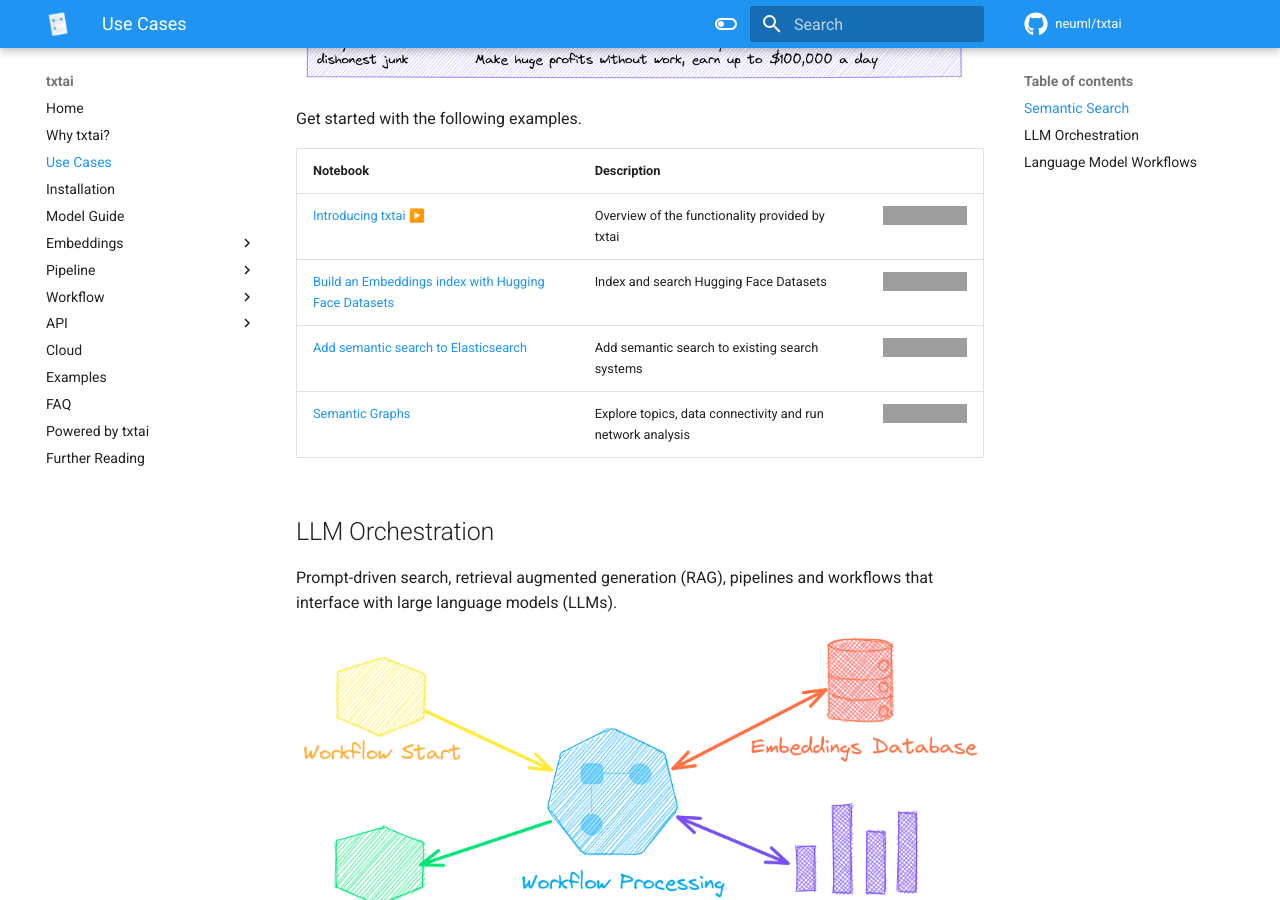
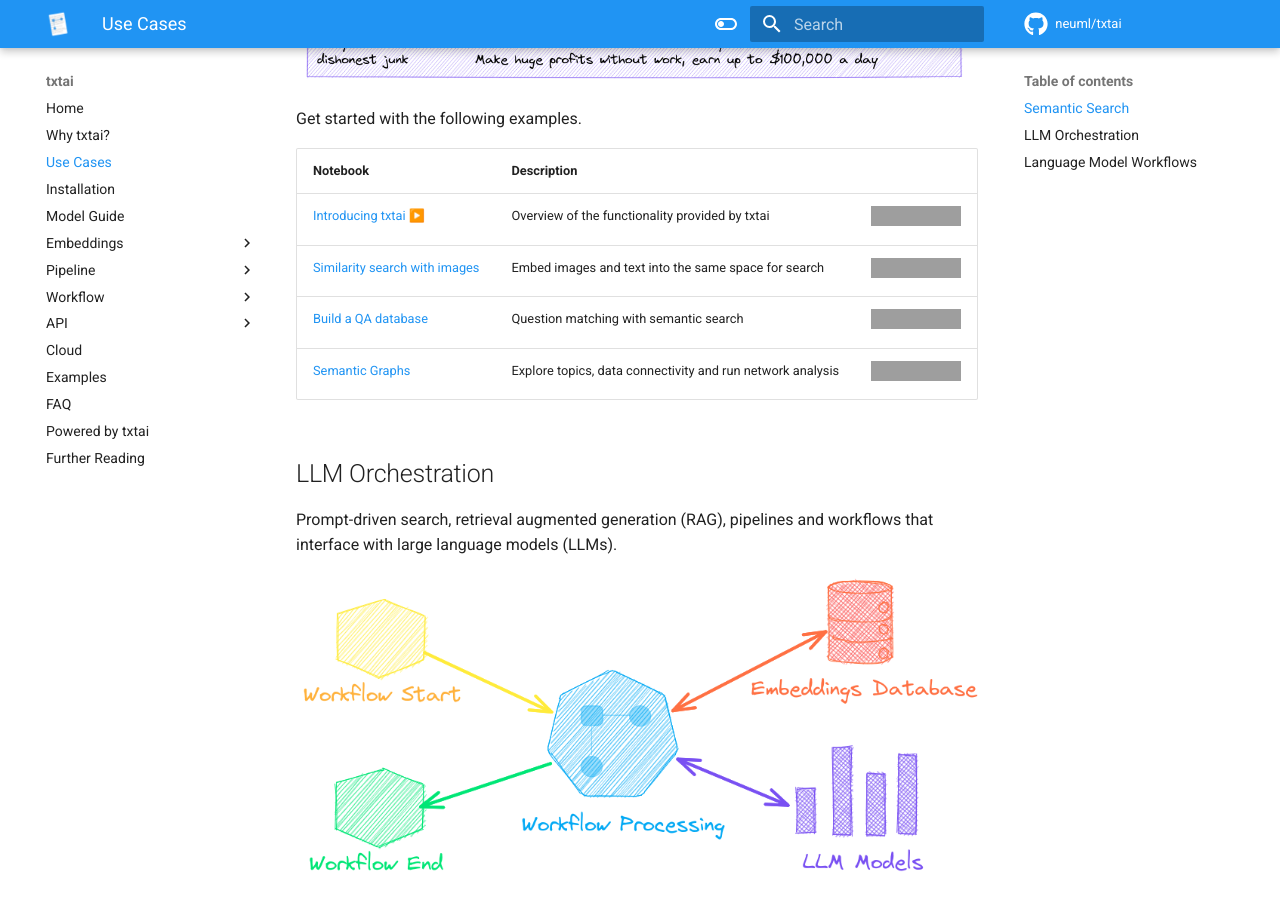
Before and after one commit to neuml/txtai, an MkDocs documentation site: the page built from docs/usecases.md, in a window 1280 px wide and 900 px high, scrolled down 1124 px. Built offline with MkDocs 1.6.1 and Material for MkDocs 9.7.7, drawn with Linux system fonts in a browser that asks for light colours; comment, search, counter and statistics services are not loaded; grey boxes are pictures that could not be loaded.

Commit message:
Update documentation

```diff
--- a/docs/usecases.md
+++ b/docs/usecases.md
@@ -18,8 +18,8 @@
 | Notebook  | Description  |       |
 |:----------|:-------------|------:|
 | [Introducing txtai](https://github.com/neuml/txtai/blob/master/examples/01_Introducing_txtai.ipynb) [▶️](https://www.youtube.com/watch?v=SIezMnVdmMs) | Overview of the functionality provided by txtai | [![Open In Colab](https://colab.research.google.com/assets/colab-badge.svg)](https://colab.research.google.com/github/neuml/txtai/blob/master/examples/01_Introducing_txtai.ipynb) |
-| [Build an Embeddings index with Hugging Face Datasets](https://github.com/neuml/txtai/blob/master/examples/02_Build_an_Embeddings_index_with_Hugging_Face_Datasets.ipynb) | Index and search Hugging Face Datasets | [![Open In Colab](https://colab.research.google.com/assets/colab-badge.svg)](https://colab.research.google.com/github/neuml/txtai/blob/master/examples/02_Build_an_Embeddings_index_with_Hugging_Face_Datasets.ipynb) |
-| [Add semantic search to Elasticsearch](https://github.com/neuml/txtai/blob/master/examples/04_Add_semantic_search_to_Elasticsearch.ipynb)  | Add semantic search to existing search systems | [![Open In Colab](https://colab.research.google.com/assets/colab-badge.svg)](https://colab.research.google.com/github/neuml/txtai/blob/master/examples/04_Add_semantic_search_to_Elasticsearch.ipynb) |
+| [Similarity search with images](https://github.com/neuml/txtai/blob/master/examples/13_Similarity_search_with_images.ipynb) | Embed images and text into the same space for search | [![Open In Colab](https://colab.research.google.com/assets/colab-badge.svg)](https://colab.research.google.com/github/neuml/txtai/blob/master/examples/13_Similarity_search_with_images.ipynb) |
+| [Build a QA database](https://github.com/neuml/txtai/blob/master/examples/34_Build_a_QA_database.ipynb) | Question matching with semantic search | [![Open In Colab](https://colab.research.google.com/assets/colab-badge.svg)](https://colab.research.google.com/github/neuml/txtai/blob/master/examples/34_Build_a_QA_database.ipynb) |
 | [Semantic Graphs](https://github.com/neuml/txtai/blob/master/examples/38_Introducing_the_Semantic_Graph.ipynb) | Explore topics, data connectivity and run network analysis| [![Open In Colab](https://colab.research.google.com/assets/colab-badge.svg)](https://colab.research.google.com/github/neuml/txtai/blob/master/examples/38_Introducing_the_Semantic_Graph.ipynb) |
 
 ## LLM Orchestration
```
Also changed, not shown: README.md (+2 -2 lines), 1 other file.
